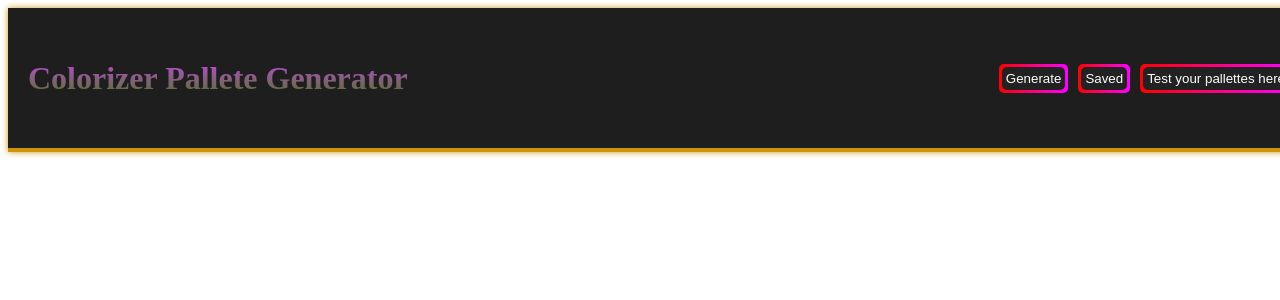
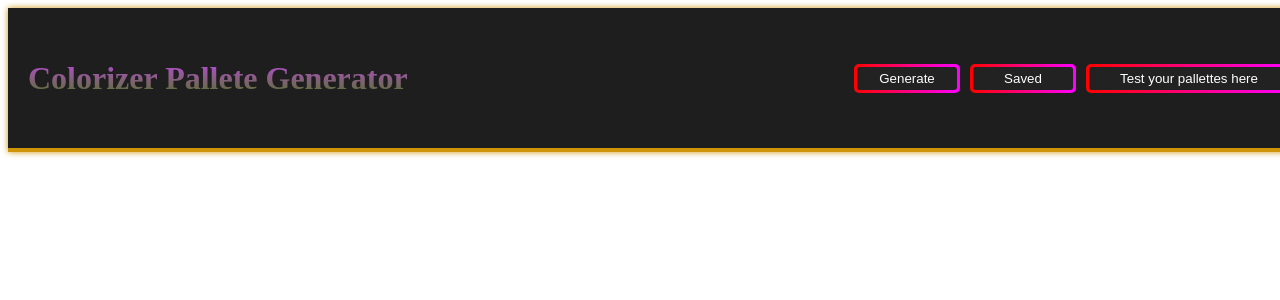
Before and after one commit to simo994q/pallette-generator-ts, a React (Vite) app: page /mypallettes in a window 1280 px wide. Shown: the top 300 px of the page. Built offline with nearby package versions, Linux system fonts and the light colour scheme; the HTML template or start-up script is replaced by a standard one.

Commit message:
small css fixes

```diff
--- a/src/Components/Button/Buttons.module.scss
+++ b/src/Components/Button/Buttons.module.scss
@@ -6,7 +6,7 @@
     background: #222;
     border: none;
     cursor: pointer;
-    border-radius: 5px;
+    border-radius: 3px;
 
 }
 
--- a/src/Pages/Homepage.tsx
+++ b/src/Pages/Homepage.tsx
@@ -82,7 +82,6 @@ export function Homepage({ title }: { title: string }) {
     }, [])
     // ${activePallette[0]}, ${activePallette[1]}, ${activePallette[2]}, ${activePallette[3]}, ${activePallette[4]}
 
-    console.log(`-webkit-linear-gradient(${JSON.parse(localStorage.getItem('activePallette')!)[0]}, ${JSON.parse(localStorage.getItem('activePallette')!)[1]}, ${JSON.parse(localStorage.getItem('activePallette')!)[2]}, ${JSON.parse(localStorage.getItem('activePallette')!)[3]}, ${JSON.parse(localStorage.getItem('activePallette')!)[4]})`);
 
     return (
         <section className={homepageStyle.homepage}>
--- a/src/Pages/Nav/Nav.tsx
+++ b/src/Pages/Nav/Nav.tsx
@@ -9,9 +9,9 @@ export function Navigation() {
             <nav>
                 <Link to='/'><h3>Colorizer Pallete Generator</h3></Link>
                 <ul>
-                    <Link to='/'><Button navButtonGenerate={{width: '100px',  }} >Generate</Button></Link>
-                    <Link to='/mypallettes'><Button navButtonGenerate={{width:'100px'}}>Saved</Button></Link>
-                    <Link to='/testPage'><Button navButtonGenerate={{width:'200px'}}>Test your pallettes here</Button></Link>
+                    <Link to='/'><Button styleProps={{width: '100px',  }} >Generate</Button></Link>
+                    <Link to='/mypallettes'><Button styleProps={{width:'100px'}}>Saved</Button></Link>
+                    <Link to='/testPage'><Button styleProps={{width:'200px'}}>Test your pallettes here</Button></Link>
                 </ul>
             </nav>
         </section>
```
